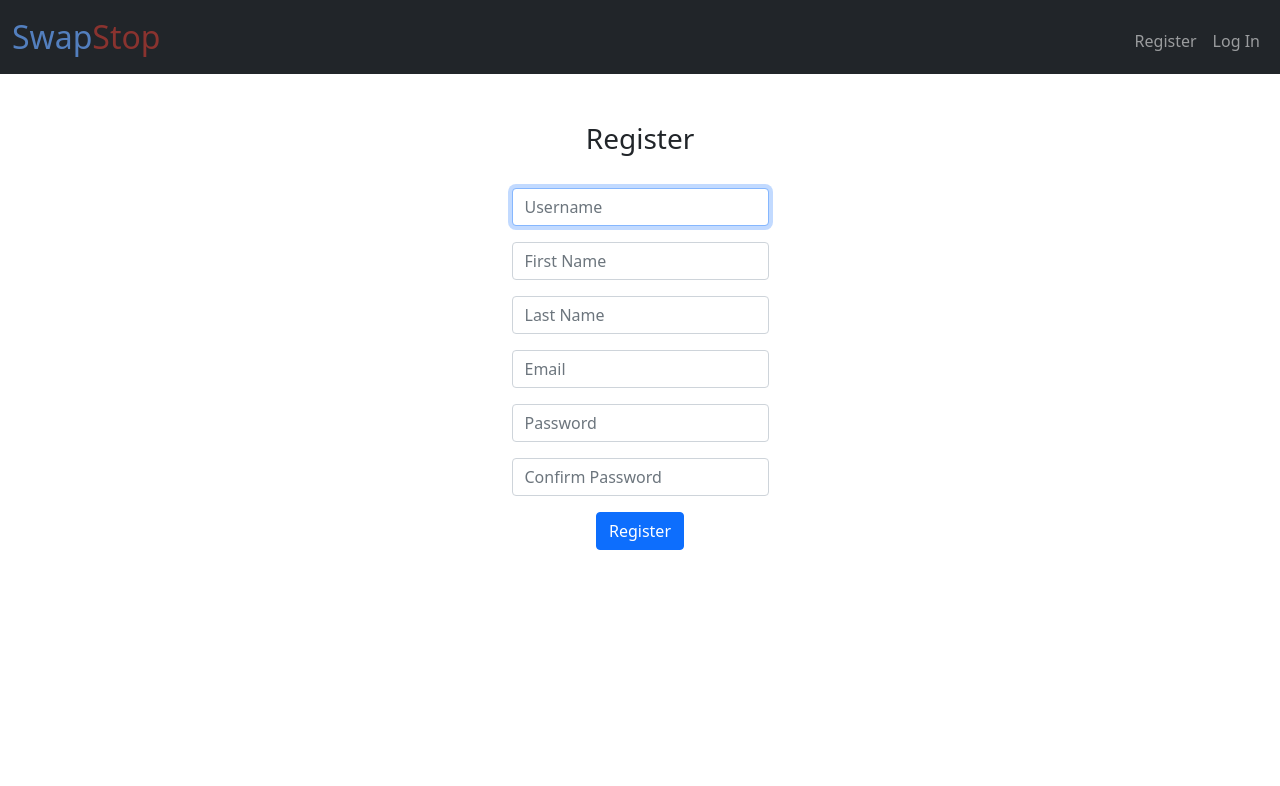
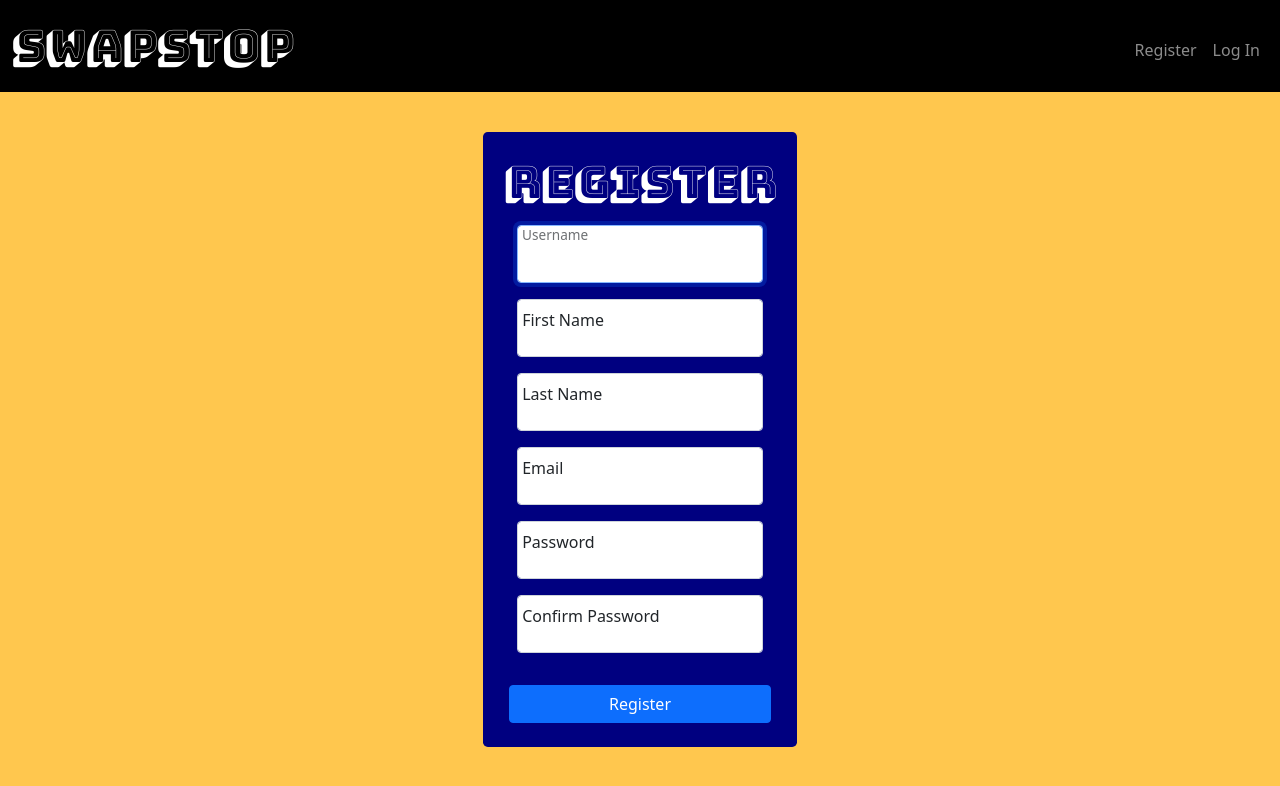
Before and after one commit to andrewp2303/SwapStop, a Flask app: page /register in a window 1280 px wide. Shown: the top 786 px of the page. Run offline with Flask 2, Linux system fonts and the light colour scheme.

Commit message:
other stuff

```diff
--- a/swapproj/application.py
+++ b/swapproj/application.py
@@ -1,5 +1,6 @@
 import functools
 import os
+import re
 
 from flask import (
     Blueprint, flash, g, redirect, render_template, request, session, url_for, send_from_directory, current_app
@@ -43,17 +44,41 @@ def myitem():
 @bp.route("/edit", methods=["POST"])
 def edit():
     if request.form.get("update"):
-        itemid = request.form.get("contact")
-        item = db_session.query(Item).filter_by(id=itemid).first()
-        return render_template("edit.html", item=item)
+        itemid = request.form.get("update")
+        citem = db_session.query(Item).filter_by(id=itemid).first()
+        name = request.form.get("title")
+        description = request.form.get("description")
+        sold = True if request.form.get("sold") == "True" else False
+        print("\nITEMID:")
+        print(itemid)
+        print(citem.id)
+        print(sold)
+        print(citem.sold==False)
+        print(sold==False)
+        item = {
+            'name':name,
+            'description':description,
+            'img':citem.img,
+            'datetime':citem.datetime,
+            'sold':sold,
+            'user_id':citem.user_id
+        }
+        db_session.query(Item).filter_by(id=itemid).update(item)
+        db_session.commit()
+        flash("Listing Updated")
+        return redirect("/myitems")
     else:
+        db_session.execute("DELETE FROM messages WHERE item_id =:id",{'id':request.form.get("delete")})
+        db_session.execute("DELETE FROM items WHERE id =:id",{'id':request.form.get("delete")})
+        db_session.commit()
+        flash("Listing Deleted.")
         return redirect("/myitems")
 
 
 @bp.route("/viewitems", methods=["GET", "POST"])
 def viewitems():
     if request.method == "GET":
-        items = db_session.query(Item).filter_by(sold = False).all()
+        items = db_session.query(Item).filter_by(sold = False).filter(Item.user_id!=session["user_id"]).all()
         return render_template("viewitems.html", items=items)
     else:
         itemid = request.form.get("itemid")
--- /dev/null
+++ b/swapproj/static/favicon_io-4/about.txt
@@ -0,0 +1,6 @@
+This favicon was generated using the following font:
+
+- Font Title: Bungee Shade
+- Font Author: Copyright 2008 The Bungee Project Authors (david@djr.com)
+- Font Source: http://fonts.gstatic.com/s/bungeeshade/v6/DtVkJxarWL0t2KdzK3oI_jks7iLSrwFUlw.ttf
+- Font License: SIL Open Font License, 1.1 (http://scripts.sil.org/OFL))
--- a/swapproj/templates/contact.html
+++ b/swapproj/templates/contact.html
@@ -8,8 +8,8 @@
   <form action="/contact" method="post" enctype="multipart/form-data">
     <div class="d-flex justify-content-center">
       <div class="container py-4">
-          <div style="color:white" class="h-100 p-5 bg-dark border border-0 rounded-3">
-            <h3>Contact</h3>
+          <div style="color:white" class="h-100 p-5 bg-black border border-0 rounded-3">
+            <h3 style="font-family: 'Bungee Shade';font-size: 44px;">Contact</h3>
             <br>
             <h6>Instructions: Please include a description of your proposed trade, as well as additional information and contact details.</h6>
             <br>
--- a/swapproj/templates/layout.html
+++ b/swapproj/templates/layout.html
@@ -6,6 +6,15 @@
 
         <meta charset="utf-8">
         <meta name="viewport" content="initial-scale=1, width=device-width">
+
+        <!--From: https://favicon.io/favicon-generator/ -->
+        <link rel="apple-touch-icon" sizes="180x180" href="/static/favicon_io-4/apple-touch-icon.png">
+        <link rel="icon" type="image/png" sizes="32x32" href="/static/favicon_io-4/favicon-32x32.png">
+        <link rel="icon" type="image/png" sizes="16x16" href="/static/favicon_io-4/favicon-16x16.png">
+        <link rel="manifest" href="/static/favicon_io-4/site.webmanifest">
+
+        <!--From: https://www.w3schools.com/howto/tryit.asp?font=Bungee%20Shade -->
+        <link href='https://fonts.googleapis.com/css?family=Bungee Shade' rel='stylesheet'>
 
         <!-- http://getbootstrap.com/docs/5.1/ -->
         <link crossorigin="anonymous" href="https://cdn.jsdelivr.net/npm/bootstrap@5.1.3/dist/css/bootstrap.min.css" integrity="sha384-1BmE4kWBq78iYhFldvKuhfTAU6auU8tT94WrHftjDbrCEXSU1oBoqyl2QvZ6jIW3" rel="stylesheet">
@@ -51,15 +60,23 @@
                 padding: 10px;
                 border: 1px solid #a7a7a7;
             }
+            body { background: rgb(255, 199, 78) !important; }
+            h5{
+                color:white;
+                font-family:'Bungee Shade';
+                font-size: 25px;
+                padding: 10px;
+            }
         </style>
+        {% block javascript %}{% endblock %}
 
     </head>
 
     <body>
 
-        <nav class="navbar navbar-dark bg-dark navbar-expand-md">
+        <nav class="navbar navbar-dark bg-black navbar-expand-md">
             <div class="container-fluid">
-                <a class="navbar-brand" href="/"><span class="blue">Swap</span><span class="red">Stop</span></a>
+                <a class="navbar-brand" href="/"><span class="white" style="font-family: 'Bungee Shade';font-size: 44px;">SWAPSTOP</span></a>
                 <button aria-controls="navbar" aria-expanded="false" aria-label="Toggle navigation" class="navbar-toggler" data-bs-target="#navbar" data-bs-toggle="collapse" type="button">
                     <span class="navbar-toggler-icon"></span>
                 </button>
@@ -91,7 +108,7 @@
             </header>
         {% endif %}
 
-        <main class="container-fluid py-5 text-center">
+        <main class="container-fluid py-3 text-center">
             {% block main %}{% endblock %}
         </main>
     </body>
--- a/swapproj/templates/myitem.html
+++ b/swapproj/templates/myitem.html
@@ -40,7 +40,9 @@
     </div>
   </div>
   <hr>
-  <!-- row align-items-md-stretch -->
+  {%if messages%}
+    <h3>Potential offers</h3>
+  {%endif%}
   {% for message in messages %}
     <div class="p-3 bg-light border rounded-3 border border-0">
       <div class="row justify-content-start">
--- a/swapproj/templates/register.html
+++ b/swapproj/templates/register.html
@@ -5,26 +5,39 @@
 {% endblock %}
 
 {% block main %}
-  <h3>Register</h3><br>
+<br>
+<div class="col-3 mx-auto bg-dark border border-0 rounded-3" style="background: navy !important;">
+  <br>
+  <h3 style="color:white; font-family:'Bungee Shade';font-size: 44px;">Register</h3>
   <form action="/register" method="post">
-    <div class="mb-3">
-        <input autocomplete="off" autofocus class="form-control mx-auto w-auto" id="username" name="username" placeholder="Username" type="text">
+    <div class="col-10 form-floating mx-auto p-2">
+      <input autocomplete="off" autofocus class="form-control" id="username" name="username" placeholder="Username" type="text">
+      <label for="username">Username</label>
     </div>
-    <div class="mb-3">
-      <input autocomplete="off" autofocus class="form-control mx-auto w-auto" id="firstname" name="firstname" placeholder="First Name" type="text">
+    <div class="col-10 form-floating mx-auto p-2">
+      <input autocomplete="off" autofocus class="form-control" id="firstname" name="firstname" placeholder="First Name" type="text">
+      <label for="firstname">First Name</label>
     </div>
-    <div class="mb-3">
-      <input autocomplete="off" autofocus class="form-control mx-auto w-auto" id="lastname" name="lastname" placeholder="Last Name" type="text">
+    <div class="col-10 form-floating mx-auto p-2">
+      <input autocomplete="off" autofocus class="form-control" id="lastname" name="lastname" placeholder="Last Name" type="text">
+      <label for="lastname">Last Name</label>
     </div>
-    <div class="mb-3">
-      <input autocomplete="off" autofocus class="form-control mx-auto w-auto" id="email" name="email" placeholder="Email" type="text">
+    <div class="col-10 form-floating mx-auto p-2">
+      <input autocomplete="off" autofocus class="form-control" id="email" name="email" placeholder="Email" type="text">
+      <label for="email">Email</label>
     </div>
-    <div class="mb-3">
-        <input class="form-control mx-auto w-auto" id="password" name="password" placeholder="Password" type="password">
+    <div class="col-10 form-floating mx-auto p-2">
+      <input class="form-control" id="password" name="password" placeholder="Password" type="password">
+      <label for="password">Password</label>
     </div>
-    <div class="mb-3">
-        <input class="form-control mx-auto w-auto" id="password" name="confirmation" placeholder="Confirm Password" type="password">
+    <div class="col-10 form-floating mx-auto p-2">
+      <input class="form-control" id="confirmation" name="confirmation" placeholder="Confirm Password" type="password">
+      <label for="confirmation">Confirm Password</label>
     </div>
-    <button class="btn btn-primary" type="submit">Register</button>
+    <br>
+    <div class="pb-4 mb-3">
+      <button class="btn btn-primary col-10" type="submit">Register</button>
+    </div>
   </form>
+</div>
 {% endblock %}
```
Also changed, not shown: swapproj/templates/listitem.html (+24 -4 lines), swapproj/templates/login.html (+20 -10 lines), swapproj/templates/viewitems.html (+7 -3 lines), swapproj/static/favicon_io-4/android-chrome-192x192.png (added), swapproj/static/favicon_io-4/android-chrome-512x512.png (added), swapproj/static/favicon_io-4/apple-touch-icon.png (added), swapproj/static/favicon_io-4/favicon-16x16.png (added), swapproj/static/favicon_io-4/favicon-32x32.png (added), swapproj/static/favicon_io-4/favicon.ico (added), swapproj/static/favicon_io-4/site.webmanifest (added), swapproj/static/images/Swap_Stop.png (added), swapstop.db.
